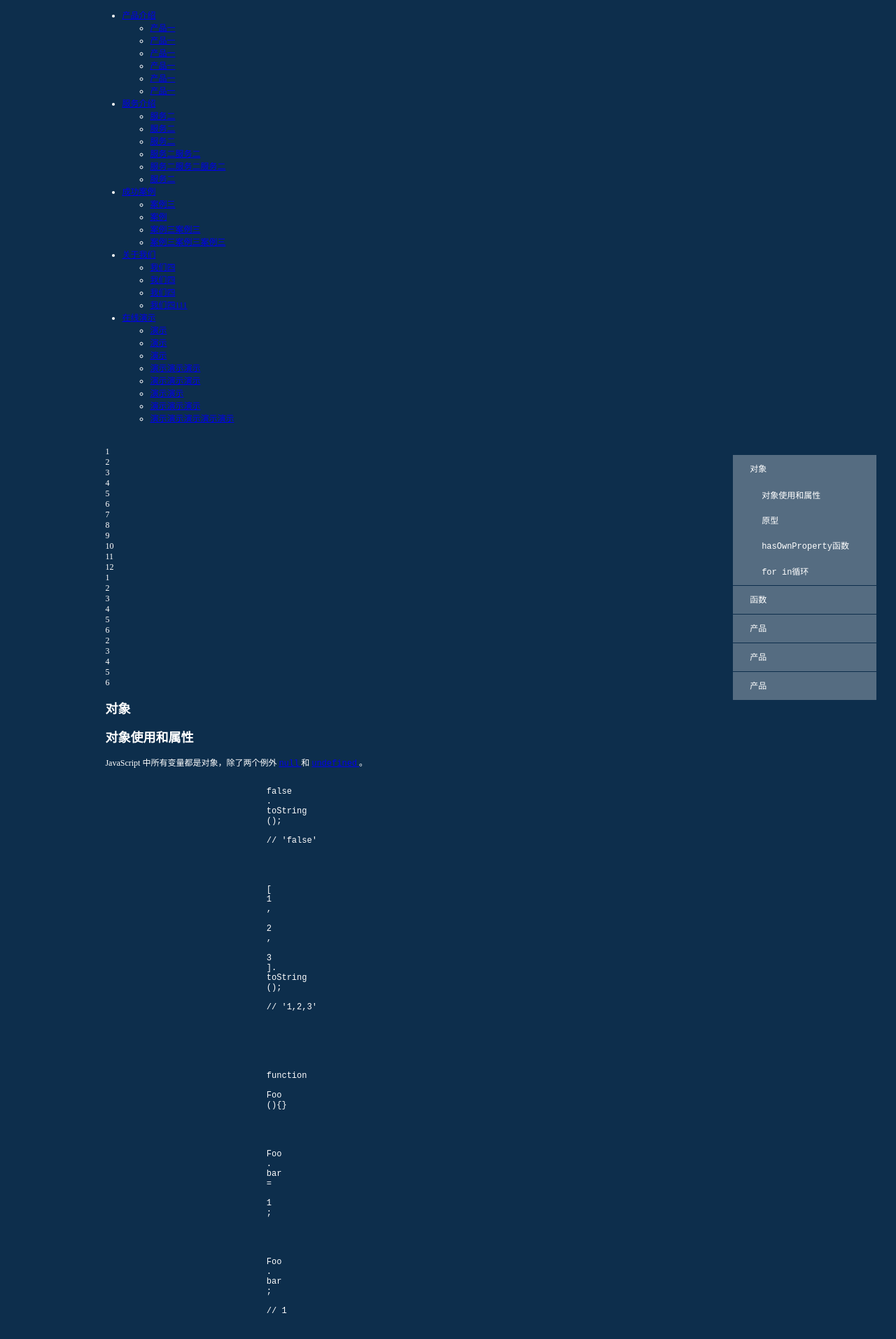
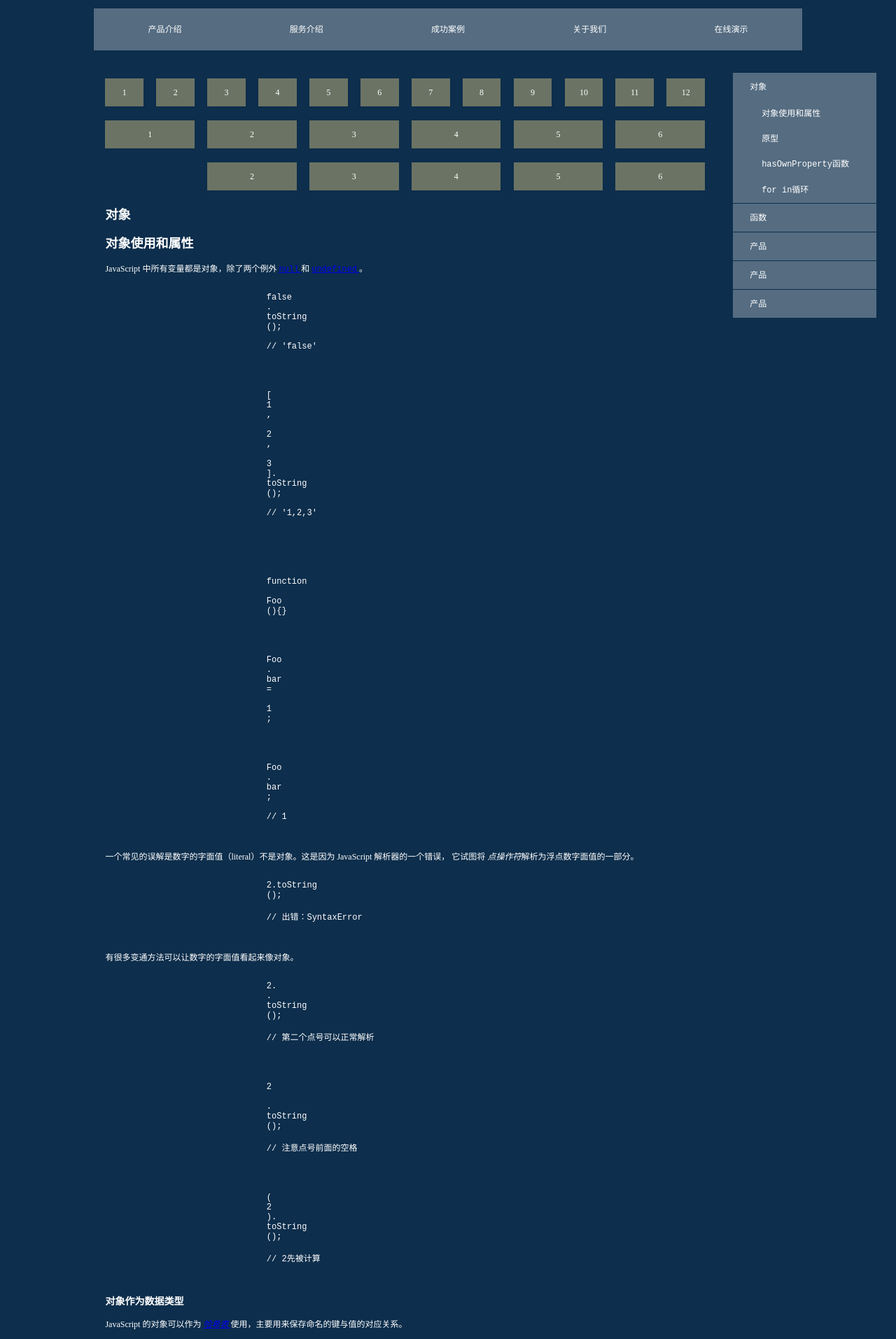
Before and after one commit to dragondjf/dragondjf.github.io, a Jekyll site: the page built from index.html, in a window 1280 px wide. Shown: the top 1913 px of the page at 70% size. Built offline with Jekyll 4.4.1, drawn with Linux system fonts in a browser that asks for light colours.

Commit message:
add menu

```diff
--- a/_layouts/menu.html
+++ b/_layouts/menu.html
@@ -253,7 +253,6 @@
                             <div class="span1">11</div>
                             <div class="span1">12</div>
                         </div>
-
                         <div class="row">
                             <div class="span2">1</div>
                             <div class="span2">2</div>
--- /dev/null
+++ b/css/hmenu.css
@@ -0,0 +1,70 @@
+#hmenu {
+    line-height: 60px;
+    list-style-type: none;
+    color: white;
+    padding: 0;
+}
+#hmenu a {
+    display: block;
+    text-align:center;
+    color: white;
+    background:#556c81;
+}
+#hmenu a:link {
+    text-decoration:none;
+}
+#hmenu a:visited {
+    text-decoration:none;
+}
+#hmenu a:hover {
+    text-decoration:none;
+    font-weight:bold;
+}
+#hmenu li {
+    float: left;
+    width: 20%;
+}
+#hmenu li a:hover {
+    color: #FFC76D;
+    background:#344f68;
+}
+#hmenu li ul {
+    line-height: 36px;
+    list-style-type: none;
+    text-align:left;
+    left: -999em;
+    padding: 0;
+    width: 20%;
+    position: absolute;
+}
+#hmenu li ul li {
+    float: left;
+    width: 180px;
+    padding: 0;
+}
+#hmenu li ul a {
+    color: white;
+    display: block;
+    width: 80%;
+    text-align:left;
+    padding-left:20%;
+    background: #556c81;
+}
+#hmenu li ul a:link {
+    color: white;
+    text-decoration:none;
+}
+#hmenu li ul a:visited {
+    color: white;
+    text-decoration:none;
+}
+#hmenu li ul a:hover {
+    color: #FFC76D;
+    text-decoration:none;
+    font-weight:normal;
+    background:#344f68;
+}
+#hmenu li:hover ul {
+    left: auto;
+    z-index: 1
+}
--- /dev/null
+++ b/css/layout.css
@@ -0,0 +1,267 @@
+.show-grid .row [class*="span"] {
+  line-height: 40px;
+  background: rgba(193, 179, 123, 0.52);
+  text-align: center;
+  min-height: 10px !important;
+}
+
+.span1,
+.size1 {
+  width: 60px !important;
+}
+.span2,
+.size2 {
+  width: 140px !important;
+}
+.span3,
+.size3 {
+  width: 220px !important;
+}
+.span4,
+.size4 {
+  width: 300px !important;
+}
+.span5,
+.size5 {
+  width: 380px !important;
+}
+.span6,
+.size6 {
+  width: 460px !important;
+}
+.span7,
+.size7 {
+  width: 540px !important;
+}
+.span8,
+.size8 {
+  width: 620px !important;
+}
+.span9,
+.size9 {
+  width: 700px !important;
+}
+.span10,
+.size10 {
+  width: 780px !important;
+}
+.span11,
+.size11 {
+  width: 860px !important;
+}
+.span12,
+.size12 {
+  width: 940px !important;
+}
+.offset1 {
+  margin-left: 80px !important;
+}
+.offset1:not(:first-child) {
+  margin-left: 100px !important;
+}
+.offset2 {
+  margin-left: 160px !important;
+}
+.offset2:not(:first-child) {
+  margin-left: 180px !important;
+}
+.offset3 {
+  margin-left: 240px !important;
+}
+.offset3:not(:first-child) {
+  margin-left: 260px !important;
+}
+.offset4 {
+  margin-left: 320px !important;
+}
+.offset4:not(:first-child) {
+  margin-left: 340px !important;
+}
+.offset5 {
+  margin-left: 400px !important;
+}
+.offset5:not(:first-child) {
+  margin-left: 420px !important;
+}
+.offset6 {
+  margin-left: 480px !important;
+}
+.offset6:not(:first-child) {
+  margin-left: 500px !important;
+}
+.offset7 {
+  margin-left: 560px !important;
+}
+.offset7:not(:first-child) {
+  margin-left: 580px !important;
+}
+.offset8 {
+  margin-left: 640px !important;
+}
+.offset8:not(:first-child) {
+  margin-left: 660px !important;
+}
+.offset9 {
+  margin-left: 720px !important;
+}
+.offset9:not(:first-child) {
+  margin-left: 740px !important;
+}
+.offset10 {
+  margin-left: 800px !important;
+}
+.offset10:not(:first-child) {
+  margin-left: 820px !important;
+}
+.offset11 {
+  margin-left: 880px !important;
+}
+.offset11:not(:first-child) {
+  margin-left: 900px !important;
+}
+.offset12 {
+  margin-left: 960px !important;
+}
+.offset12:not(:first-child) {
+  margin-left: 980px !important;
+}
+.grid {
+  margin-bottom: 20px;
+}
+.grid .row {
+  display: block;
+  margin-top: 20px;
+}
+.grid .row:before,
+.grid .row:after {
+  display: table;
+  content: "";
+}
+.grid .row:after {
+  clear: both;
+}
+.grid .row [class*="span"] {
+  float: left;
+  min-height: 1px;
+  margin-left: 20px;
+}
+.grid .row [class*="span"]:first-child {
+  margin-left: 0;
+}
+.grid.fluid {
+  width: 100%;
+}
+.grid.fluid .row .span1 {
+  width: 6.382978% !important;
+}
+.grid.fluid .row .span2 {
+  width: 14.893615% !important;
+}
+.grid.fluid .row .span3 {
+  width: 23.404252% !important;
+}
+.grid.fluid .row .span4 {
+  width: 31.914889% !important;
+}
+.grid.fluid .row .span5 {
+  width: 40.425526% !important;
+}
+.grid.fluid .row .span6 {
+  width: 48.936163% !important;
+}
+.grid.fluid .row .span7 {
+  width: 57.4468% !important;
+}
+.grid.fluid .row .span8 {
+  width: 65.957437% !important;
+}
+.grid.fluid .row .span9 {
+  width: 74.468074% !important;
+}
+.grid.fluid .row .span10 {
+  width: 82.978711% !important;
+}
+.grid.fluid .row .span11 {
+  width: 91.489348% !important;
+}
+.grid.fluid .row .span12 {
+  width: 99.999985% !important;
+}
+.grid.fluid .row [class*="span"] {
+  margin-left: 2.127659%;
+}
+.grid.fluid .row [class*="span"]:first-child {
+  margin-left: 0;
+}
+.grid.fluid .row .offset1 {
+  margin-left: 8.510637% !important;
+}
+.grid.fluid .row .offset1:not(:first-child) {
+  margin-left: 10.638296% !important;
+}
+.grid.fluid .row .offset2 {
+  margin-left: 17.021274% !important;
+}
+.grid.fluid .row .offset2:not(:first-child) {
+  margin-left: 19.148933% !important;
+}
+.grid.fluid .row .offset3 {
+  margin-left: 25.531911% !important;
+}
+.grid.fluid .row .offset3:not(:first-child) {
+  margin-left: 27.65957% !important;
+}
+.grid.fluid .row .offset4 {
+  margin-left: 34.042548% !important;
+}
+.grid.fluid .row .offset4:not(:first-child) {
+  margin-left: 36.170207% !important;
+}
+.grid.fluid .row .offset5 {
+  margin-left: 42.553185% !important;
+}
+.grid.fluid .row .offset5:not(:first-child) {
+  margin-left: 44.680844% !important;
+}
+.grid.fluid .row .offset6 {
+  margin-left: 51.063822% !important;
+}
+.grid.fluid .row .offset6:not(:first-child) {
+  margin-left: 53.191481% !important;
+}
+.grid.fluid .row .offset7 {
+  margin-left: 59.574459% !important;
+}
+.grid.fluid .row .offset7:not(:first-child) {
+  margin-left: 61.702118% !important;
+}
+.grid.fluid .row .offset8 {
+  margin-left: 68.085096% !important;
+}
+.grid.fluid .row .offset8:not(:first-child) {
+  margin-left: 70.212755% !important;
+}
+.grid.fluid .row .offset9 {
+  margin-left: 76.595733% !important;
+}
+.grid.fluid .row .offset9:not(:first-child) {
+  margin-left: 78.723392% !important;
+}
+.grid.fluid .row .offset10 {
+  margin-left: 85.10637% !important;
+}
+.grid.fluid .row .offset10:not(:first-child) {
+  margin-left: 87.234029% !important;
+}
+.grid.fluid .row .offset11 {
+  margin-left: 93.617007% !important;
+}
+.grid.fluid .row .offset11:not(:first-child) {
+  margin-left: 95.744666% !important;
+}
+.grid.fluid .row .offset12 {
+  margin-left: 102.127644% !important;
+}
+.grid.fluid .row .offset12:not(:first-child) {
+  margin-left: 104.255303% !important;
+}
```
